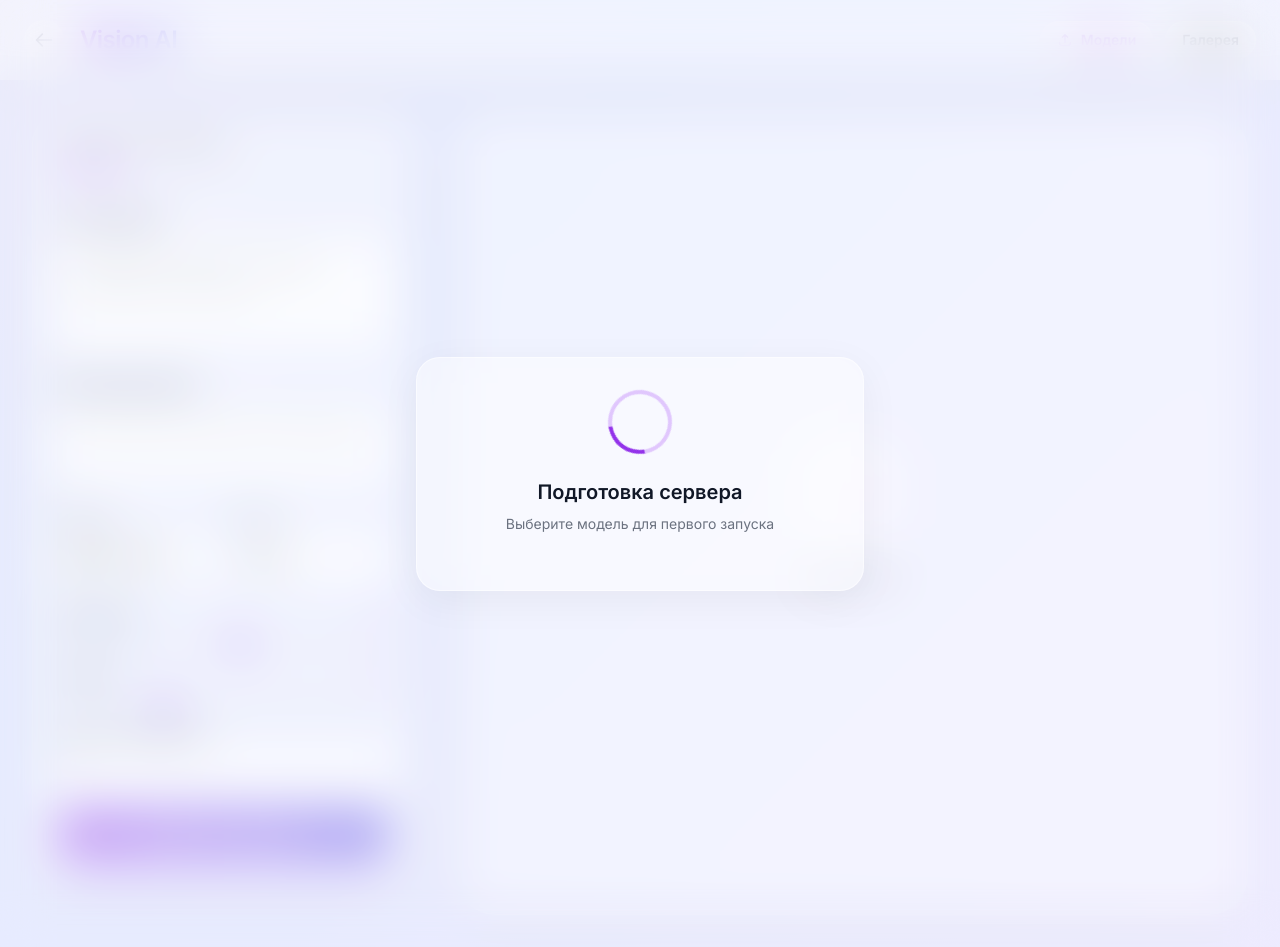
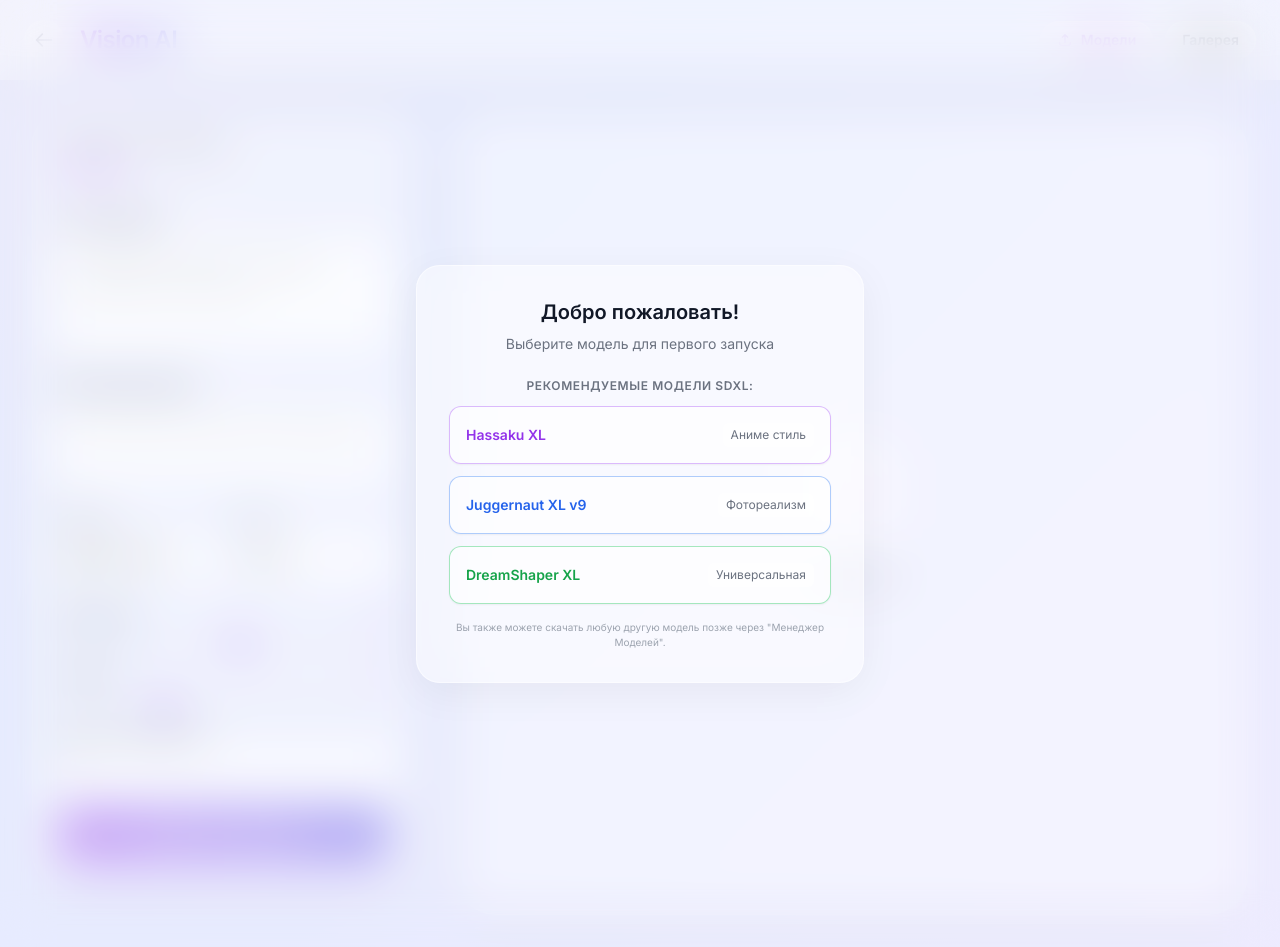
Before and after one commit to andrewchick187/Gal1eryAIGenerator, a Flask app: page /generator in a window 1280 px wide. Run offline with Flask 3, Linux system fonts and the light colour scheme; some libraries are stand-ins or nearby versions.

Commit message:
Update generator.html

```diff
--- a/templates/generator.html
+++ b/templates/generator.html
@@ -28,7 +28,6 @@
         ::-webkit-scrollbar-track { background: transparent; }
         ::-webkit-scrollbar-thumb { background-color: rgba(156, 163, 175, 0.5); border-radius: 20px; }
 
-        /* Стеклянный эффект */
         .glass-panel {
             background: rgba(255, 255, 255, 0.4);
             backdrop-filter: blur(24px);
@@ -45,7 +44,6 @@
         .image-fade-in { animation: fadeIn 0.8s cubic-bezier(0.16, 1, 0.3, 1); }
         @keyframes fadeIn { from { opacity: 0; transform: scale(0.98); } to { opacity: 1; transform: scale(1); } }
 
-        /* Анимированный градиент фона */
         .bg-gradient-animate {
             background: linear-gradient(-45deg, #f3e8ff, #e0e7ff, #fce7f3, #fae8ff);
             background-size: 400% 400%;
@@ -58,7 +56,6 @@
         }
         @keyframes gradientBG { 0% {background-position: 0% 50%;} 50% {background-position: 100% 50%;} 100% {background-position: 0% 50%;} }
 
-        /* Стили для ползунков */
         input[type=range] {
             -webkit-appearance: none;
             width: 100%;
@@ -85,17 +82,38 @@
 <body class="bg-gradient-animate text-gray-900 dark:text-gray-100 transition-colors duration-500 min-h-screen flex flex-col relative overflow-x-hidden">
 
     <div id="serverStatusOverlay" class="fixed inset-0 z-50 flex items-center justify-center bg-white/20 dark:bg-black/40 backdrop-blur-xl transition-all duration-500">
-        <div class="glass-panel p-8 rounded-3xl max-w-md w-full mx-4 text-center transform transition-all">
+        <div class="glass-panel p-8 rounded-3xl max-w-md w-full mx-4 text-center transform transition-all flex flex-col items-center">
+
             <div id="statusIcon" class="mb-6 flex justify-center">
                 <div class="w-16 h-16 border-4 border-purple-500/30 border-t-purple-600 rounded-full animate-spin"></div>
             </div>
+
             <h2 class="text-xl font-semibold mb-2" id="statusTitle">Подготовка сервера</h2>
             <p class="text-sm text-gray-500 dark:text-gray-400 mb-6" id="statusMessage">Подключение...</p>
 
-            <div id="progressContainer" class="hidden w-full bg-gray-200 dark:bg-gray-800 rounded-full h-3 mb-2 overflow-hidden">
+            <div id="setupContainer" class="hidden w-full text-left">
+                <p class="text-xs text-gray-500 font-semibold uppercase tracking-wider mb-3 text-center">Рекомендуемые модели SDXL:</p>
+                <div class="space-y-3">
+                    <button onclick="startInitDownload('https://civitai.com/api/download/models/2615702?type=Model&format=SafeTensor&size=pruned&fp=fp16', 'HassakuXL_Anime.safetensors')" class="w-full p-4 bg-white/60 dark:bg-black/40 border border-purple-500/40 rounded-xl hover:scale-[1.02] transition-transform text-sm flex justify-between items-center shadow-sm">
+                        <span class="font-bold text-purple-600 dark:text-purple-400">Hassaku XL</span>
+                        <span class="text-xs text-gray-500 bg-white/50 dark:bg-black/50 px-2 py-1 rounded-md">Аниме стиль</span>
+                    </button>
+                    <button onclick="startInitDownload('https://civitai.com/api/download/models/354657?type=Model&format=SafeTensor&size=pruned&fp=fp16', 'JuggernautXL_Realism.safetensors')" class="w-full p-4 bg-white/60 dark:bg-black/40 border border-blue-500/40 rounded-xl hover:scale-[1.02] transition-transform text-sm flex justify-between items-center shadow-sm">
+                        <span class="font-bold text-blue-600 dark:text-blue-400">Juggernaut XL v9</span>
+                        <span class="text-xs text-gray-500 bg-white/50 dark:bg-black/50 px-2 py-1 rounded-md">Фотореализм</span>
+                    </button>
+                    <button onclick="startInitDownload('https://civitai.com/api/download/models/128713?type=Model&format=SafeTensor&size=pruned&fp=fp16', 'DreamShaperXL_Art.safetensors')" class="w-full p-4 bg-white/60 dark:bg-black/40 border border-green-500/40 rounded-xl hover:scale-[1.02] transition-transform text-sm flex justify-between items-center shadow-sm">
+                        <span class="font-bold text-green-600 dark:text-green-400">DreamShaper XL</span>
+                        <span class="text-xs text-gray-500 bg-white/50 dark:bg-black/50 px-2 py-1 rounded-md">Универсальная</span>
+                    </button>
+                </div>
+                <p class="text-[10px] text-gray-400 mt-4 text-center">Вы также можете скачать любую другую модель позже через "Менеджер Моделей".</p>
+            </div>
+
+            <div id="progressContainer" class="hidden w-full bg-gray-200 dark:bg-gray-800 rounded-full h-3 mb-2 overflow-hidden mt-4">
                 <div id="progressBar" class="bg-gradient-to-r from-purple-500 to-indigo-500 h-3 rounded-full transition-all duration-300" style="width: 0%"></div>
             </div>
-            <p id="progressText" class="hidden text-xs font-bold text-purple-600 dark:text-purple-400 text-right">0%</p>
+            <p id="progressText" class="hidden text-xs font-bold text-purple-600 dark:text-purple-400 self-end mt-1">0%</p>
         </div>
     </div>
 
@@ -299,10 +317,25 @@
         const progressContainer = document.getElementById('progressContainer');
         const progressBar = document.getElementById('progressBar');
         const progressText = document.getElementById('progressText');
+        const setupContainer = document.getElementById('setupContainer');
 
         let isServerReady = false;
 
-        // --- ЛОГИКА СТАТУСА СЕРВЕРА И СМЕНЫ МОДЕЛИ ---
+        // --- ИНИЦИАЛИЗАЦИЯ И ВЫБОР МОДЕЛИ ---
+        async function startInitDownload(url, filename) {
+            setupContainer.classList.add('hidden');
+            statusIcon.classList.remove('hidden');
+            statusTitle.textContent = "Запуск скачивания...";
+            statusMessage.textContent = "Подготовка...";
+
+            await fetch('/api/models/download', {
+                method: 'POST',
+                headers: { 'Content-Type': 'application/json' },
+                body: JSON.stringify({ url: url, filename: filename, is_init: true })
+            });
+        }
+
+        // --- ЛОГИКА СТАТУСА СЕРВЕРА ---
         async function checkServerStatus() {
             try {
                 const res = await fetch('/status');
@@ -315,7 +348,6 @@
                     mainActiveModelText.textContent = currentModel;
                 }
 
-                // Если статус не ready, показываем оверлей
                 if (data.status !== 'ready') {
                     isServerReady = false;
                     statusOverlay.classList.remove('hidden');
@@ -324,7 +356,16 @@
                     btnText.textContent = 'Ожидание сервера...';
                 }
 
-                if (data.status === 'downloading') {
+                if (data.status === 'awaiting_setup') {
+                    statusIcon.classList.add('hidden');
+                    setupContainer.classList.remove('hidden');
+                    statusTitle.textContent = "Добро пожаловать!";
+                    progressContainer.classList.add('hidden');
+                    progressText.classList.add('hidden');
+                }
+                else if (data.status === 'downloading') {
+                    statusIcon.classList.remove('hidden');
+                    setupContainer.classList.add('hidden');
                     statusTitle.textContent = "Скачивание файлов";
                     progressContainer.classList.remove('hidden');
                     progressText.classList.remove('hidden');
@@ -332,6 +373,8 @@
                     progressText.textContent = data.progress + '%';
                 }
                 else if (data.status === 'loading') {
+                    statusIcon.classList.remove('hidden');
+                    setupContainer.classList.add('hidden');
                     statusTitle.textContent = "Запуск нейросети";
                     progressContainer.classList.add('hidden');
                     progressText.classList.add('hidden');
@@ -343,7 +386,7 @@
                         setTimeout(() => statusOverlay.classList.add('hidden'), 500);
                         generateBtn.disabled = false;
                         btnText.textContent = 'Создать шедевр';
-                        fetchModelList(); // Обновляем список моделей
+                        fetchModelList();
                     }
                 }
                 else if (data.status === 'error') {
@@ -495,7 +538,6 @@
             viewerModal.classList.add('hidden');
         }
 
-        // Подсказка при наведении на картинку
         generatedImage.addEventListener('mouseenter', () => zoomHint.classList.remove('hidden'));
         generatedImage.addEventListener('mouseleave', () => zoomHint.classList.add('hidden'));
 
@@ -536,7 +578,7 @@
                         generatedImage.classList.remove('hidden');
                         placeholder.classList.add('hidden');
                         zoomHint.classList.remove('hidden');
-                        setTimeout(() => zoomHint.classList.add('hidden'), 2000); // Показать подсказку на 2 сек
+                        setTimeout(() => zoomHint.classList.add('hidden'), 2000);
                     };
                 } else {
                     alert('Ошибка генерации: ' + data.error);
```
